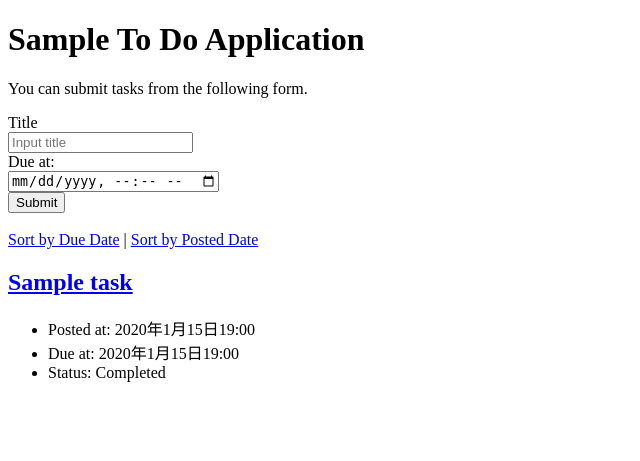
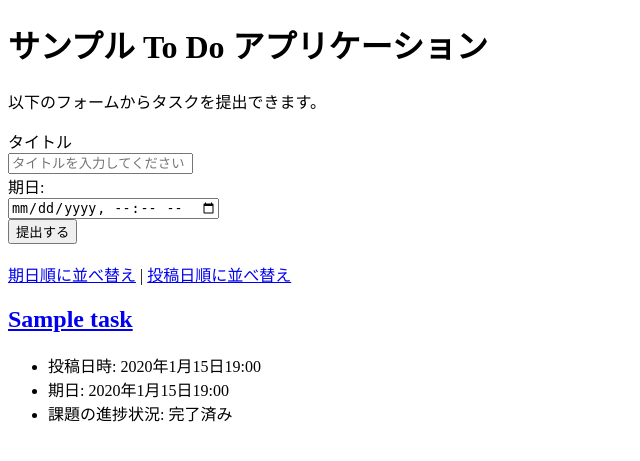
Before and after one commit to s1f102203078/django-test-exercise, a Django app: page / in a window 1280 px wide. Shown: the top 461 px of the page, without its empty margins (0-640 px from the left). Run offline with Django 5.2, Linux system fonts and the light colour scheme; tables that the repository leaves empty hold one stand-in row (values such as "Sample post").

Commit message:
htmlを修正しました

```diff
--- a/todo/templates/todo/index.html
+++ b/todo/templates/todo/index.html
@@ -3,47 +3,47 @@
 <html lang="ja">
 
 <head>
-    <title>To Do Application</title>
+    <title>To Do アプリケーション</title>
     <meta charset="UTF-8">
     <meta name="author" content="INIAD">
 </head>
 
 <body>
-    <h1>Sample To Do Application</h1>
-    <p>You can submit tasks from the following form.</p>
+    <h1>サンプル To Do アプリケーション</h1>
+    <p>以下のフォームからタスクを提出できます。</p>
     <form action="{% url 'index' %}" method="post">
         {% csrf_token %}
         <div>
-            <label for="titleInput">Title</label><br>
-            <input id="titleInput" name="title" type="text" placeholder="Input title">
+            <label for="titleInput">タイトル</label><br>
+            <input id="titleInput" name="title" type="text" placeholder="タイトルを入力してください">
         </div>
         <div>
-            <label for="dueInput">Due at:</label><br>
+            <label for="dueInput">期日:</label><br>
             <input id="dueInput" name="due_at" type="datetime-local">
         </div>
         <div>
-            <button type="submit">Submit</button>
+            <button type="submit">提出する</button>
         </div>
     </form>
     <br>
 
     <div>
-        <a href="{% url 'index' %}?order=due">Sort by Due Date</a> |
-        <a href="{% url 'index' %}?order=post">Sort by Posted Date</a>
+        <a href="{% url 'index' %}?order=due">期日順に並べ替え</a> |
+        <a href="{% url 'index' %}?order=post">投稿日順に並べ替え</a>
     </div>
 
     {% for task in tasks %}
     <div class="text">
         <h2><a href="{% url 'detail' task.id %}">{{ task.title }}</a></h2>
         <ul>
-            <li>Posted at: {{ task.posted_at }}</li>
+            <li>投稿日時: {{ task.posted_at }}</li>
             {% if task.due_at %}
-            <li>Due at: {{ task.due_at }}</li>
+            <li>期日: {{ task.due_at }}</li>
             {% endif %}
             {% if task.completed %}
-            <li>Status: Completed</li>
+            <li>課題の進捗状況: 完了済み</li>
             {% else %}
-            <li>Status: Not Completed</li>
+            <li>課題の進捗状況: 未完了</li>
             {% endif %}
         </ul>
     </div>
```
